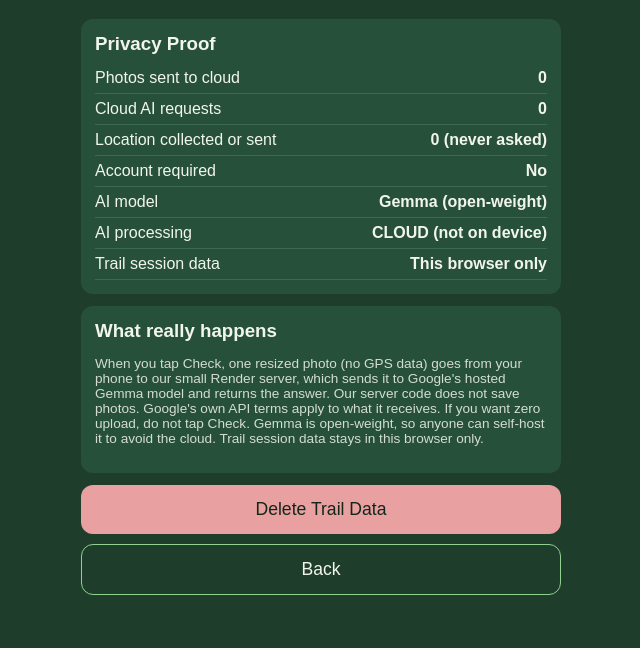
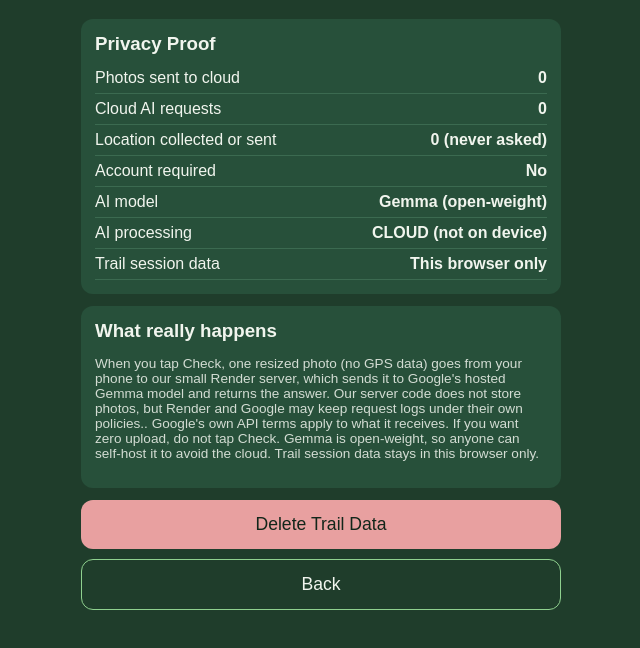
Before and after one commit to Sunilkumawat-ai/trailshield, a plain HTML site: page index.html in a window 1280 px wide. Both pictures are taken after a click on the button "Privacy Proof". Shown: the part 94-742 px from the top of the page, without its empty margins (319-959 px from the left). Drawn offline with Linux system fonts and the light colour scheme.

Commit message:
Update index.html

```diff
--- a/index.html
+++ b/index.html
@@ -81,7 +81,7 @@
     </div>
     <div class="card">
       <h3>What really happens</h3>
-      <p class="small">When you tap Check, one resized photo (no GPS data) goes from your phone to our small Render server, which sends it to Google's hosted Gemma model and returns the answer. Our server code does not save photos. Google's own API terms apply to what it receives. If you want zero upload, do not tap Check. Gemma is open-weight, so anyone can self-host it to avoid the cloud. Trail session data stays in this browser only.</p>
+      <p class="small">When you tap Check, one resized photo (no GPS data) goes from your phone to our small Render server, which sends it to Google's hosted Gemma model and returns the answer. Our server code does not store photos, but Render and Google may keep request logs under their own policies.. Google's own API terms apply to what it receives. If you want zero upload, do not tap Check. Gemma is open-weight, so anyone can self-host it to avoid the cloud. Trail session data stays in this browser only.</p>
     </div>
     <button class="danger" id="wipe">Delete Trail Data</button>
     <button class="ghost" id="back">Back</button>
```
